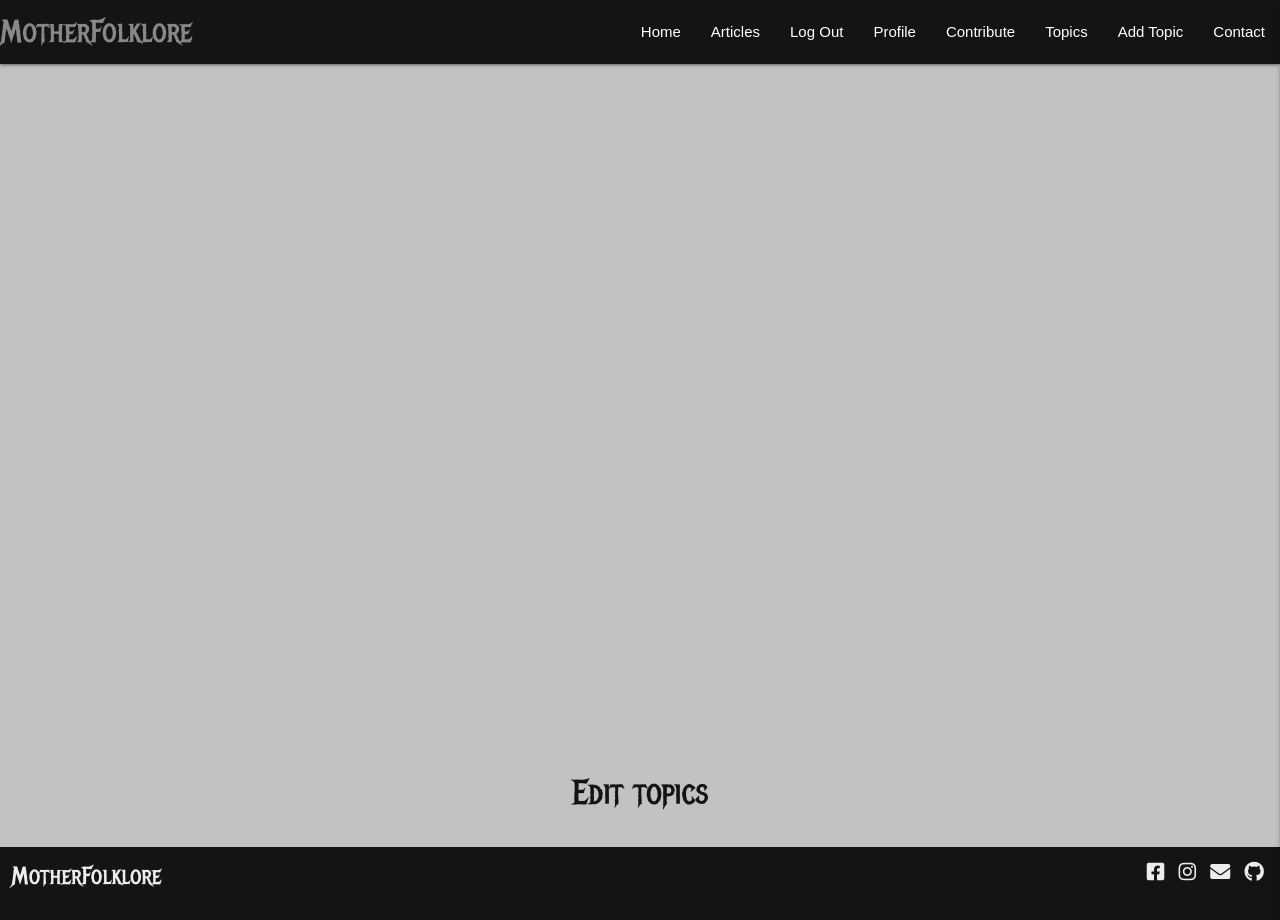
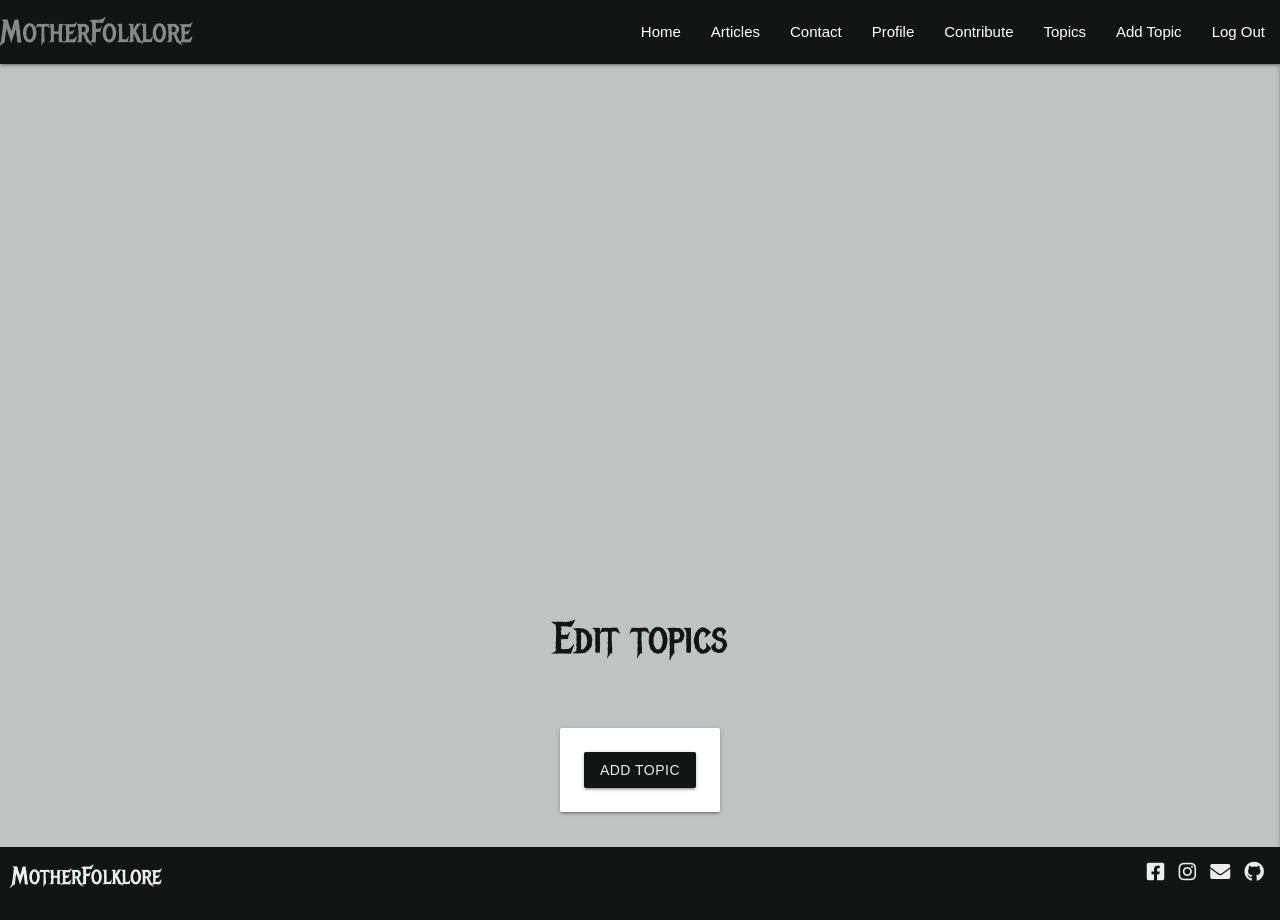
Before and after one commit to AideenM12/MotherFolklore-MS3, a Flask app: page /topics in a window 1280 px wide. Run offline with Flask 2, Linux system fonts and the light colour scheme; the visitor is signed in with stand-in values (Sample User, id 1); data that the repository does not hold is empty; some libraries are stand-ins or nearby versions; some web fonts are replaced.

Commit message:
Allow users to view topics page/ style topics page

```diff
--- a/app.py
+++ b/app.py
@@ -226,6 +226,7 @@ def login():
             if check_password_hash(
                     existing_user["password"], request.form.get("password")):
                 session["user"] = request.form.get("username").lower()
+
                 flash("Welcome back {}!".format(
                     request.form.get("username")))
                 return redirect(url_for(
@@ -362,12 +363,13 @@ def delete_article(article_id):
 
 @app.route("/topics")
 def topics():
-    if session["user"] == "admin":
+    if "user" not in session:
+        flash("Please Log in to continue")
+        return redirect(url_for("login"))
+
+    else:
         topics = list(mongo.db.topics.find().sort("topic_name", 1))
         return render_template("topics.html", topics=topics)
-    else:
-        flash("You are not authorized to view this page")
-        return redirect(url_for("profile"))
 
 
 @app.route("/filter/topic/<topic_id>")
@@ -397,6 +399,9 @@ def add_topic():
     if "user" not in session:
         flash("Please Log in to continue")
         return redirect(url_for("login"))
+    elif session["user"].lower() != "admin":
+        flash("You are not authorized to view this page")
+        return redirect(url_for("profile"))
     elif request.method != "POST":
         return render_template("add_topic.html",
                                topics=topics)
--- a/requirements.txt
+++ b/requirements.txt
@@ -11,6 +11,8 @@ itsdangerous==2.0.1
 Jinja2==3.0.1
 MarkupSafe==2.0.1
 pymongo==3.11.4
+pytz==2021.1
 Werkzeug==2.0.1
 WTForms==2.3.3
 wtforms-validators==1.0.0
+zope.interface==5.4.0
--- a/templates/base.html
+++ b/templates/base.html
@@ -28,20 +28,23 @@
                <ul class="right hide-on-med-and-down">
                   <li><a href="{{ url_for('index') }}" >Home</a></li>
                   <li><a href="{{ url_for('articles') }}">Articles</a></li>
+                  <li><a href="{{ url_for('contact') }}">Contact</a></li>
                   {% if session.user %}
-                    <li><a href="{{ url_for('logout') }}">Log Out</a></li>
+
                     <li><a href="{{ url_for('profile', username=session['user']) }}">Profile</a></li>
                     <li><a href="{{ url_for('add_article') }}">Contribute</a></li>
+                    <li><a href="{{ url_for('topics' ) }}">Topics</a></li>
                     {% if session.user|lower == "admin"|lower %}
-                     <li><a href="{{ url_for('topics' ) }}">Topics</a></li>
+
                       <li><a href="{{ url_for('add_topic') }}">Add Topic</a></li>
                     {% endif %}
+                    <li><a href="{{ url_for('logout') }}">Log Out</a></li>
                   {% else %}
                     <li><a href="{{ url_for('registration') }}">Sign Up</a></li>
                     <li><a href="{{ url_for('login') }}">Log In</a></li>
                   {% endif %}
 
-                  <li><a href="{{ url_for('contact') }}">Contact</a></li>
+
                </ul>
             </div>
          </nav>
@@ -51,22 +54,25 @@
             <li>
                <h4 class="center-align">MotherFolklore</h4>
             </li>
-            <li><a href="{{ url_for('index') }}" class="hvr-rectangle-out">Home</a></li>
+            <li><a href="{{ url_for('index') }}" >Home</a></li>
             <li><a href="{{ url_for('articles') }}">Articles</a></li>
-
             <li><a href="{{ url_for('contact') }}">Contact</a></li>
             {% if session.user %}
-              <li><a href="{{ url_for('logout') }}">Log Out</a></li>
+
               <li><a href="{{ url_for('profile', username=session['user']) }}">Profile</a></li>
               <li><a href="{{ url_for('add_article') }}">Contribute</a></li>
+              <li><a href="{{ url_for('topics' ) }}">Topics</a></li>
               {% if session.user|lower == "admin"|lower %}
-               <li><a href="{{ url_for('topics') }}">Topics</a></li>
-               <li><a href="{{ url_for('add_topic') }}">Add Topic</a></li>
+
+                <li><a href="{{ url_for('add_topic') }}">Add Topic</a></li>
               {% endif %}
+              <li><a href="{{ url_for('logout') }}">Log Out</a></li>
             {% else %}
-              <li><a href= "{{ url_for('registration') }}" class="hvr-rectangle-out">Sign Up</a></li>
-              <li><a href="{{ url_for('login') }}" class="hvr-rectangle-out">Log In</a></li>
+              <li><a href="{{ url_for('registration') }}">Sign Up</a></li>
+              <li><a href="{{ url_for('login') }}">Log In</a></li>
             {% endif %}
+
+
          </ul>
       </header>
 
--- a/templates/further_reading.html
+++ b/templates/further_reading.html
@@ -1,6 +1,8 @@
 {% extends 'base.html' %}
 {% block content%}
+<main>
 {% if session.user|lower == "admin" %}
+
 <h4 class="center-align">Edit {{ page_title }}</h4>
 {% else %}
 <h4 class="center-align">{{ page_title }}</h4>
@@ -38,4 +40,5 @@
  </div>
  </div>
 </div>
+</main>
 {% endblock %}
--- a/templates/topics.html
+++ b/templates/topics.html
@@ -1,11 +1,22 @@
 {% extends 'base.html' %}
 {% block content %}
 <!------Topics Page Main Body----->
+<header>
 {% if session.user|lower == "admin" %}
-<h4 class="center-align">Edit topics</h4>
+<div class="row">
+<h3 class="center-align">Edit topics</h3>
+</div>
+
 {% else %}
-<h4 class="center-align">Topics</h4>
+<div class="row">
+<div class="col s12 center-align">
+
+<h3>Topics</h3>
+</div>
+
+</div>
 {% endif %}
+</header>
 <div class="row">
   <!------Topic Description------>
    {% for topic in topics %}
@@ -50,8 +61,20 @@
       </div>
    </div>
 
+
    {% endfor %}
 
 
+
 </div>
+{% if session.user|lower == "admin" %}
+<div class="row">
+   <div class="col s12 ">
+   <div class=" card-panel center-align">
+
+   <a href="{{ url_for('add_topic') }}" class="btn">Add Topic</a>
+   </div>
+   </div>
+   </div>
+{% endif %}
 {% endblock %}
```
